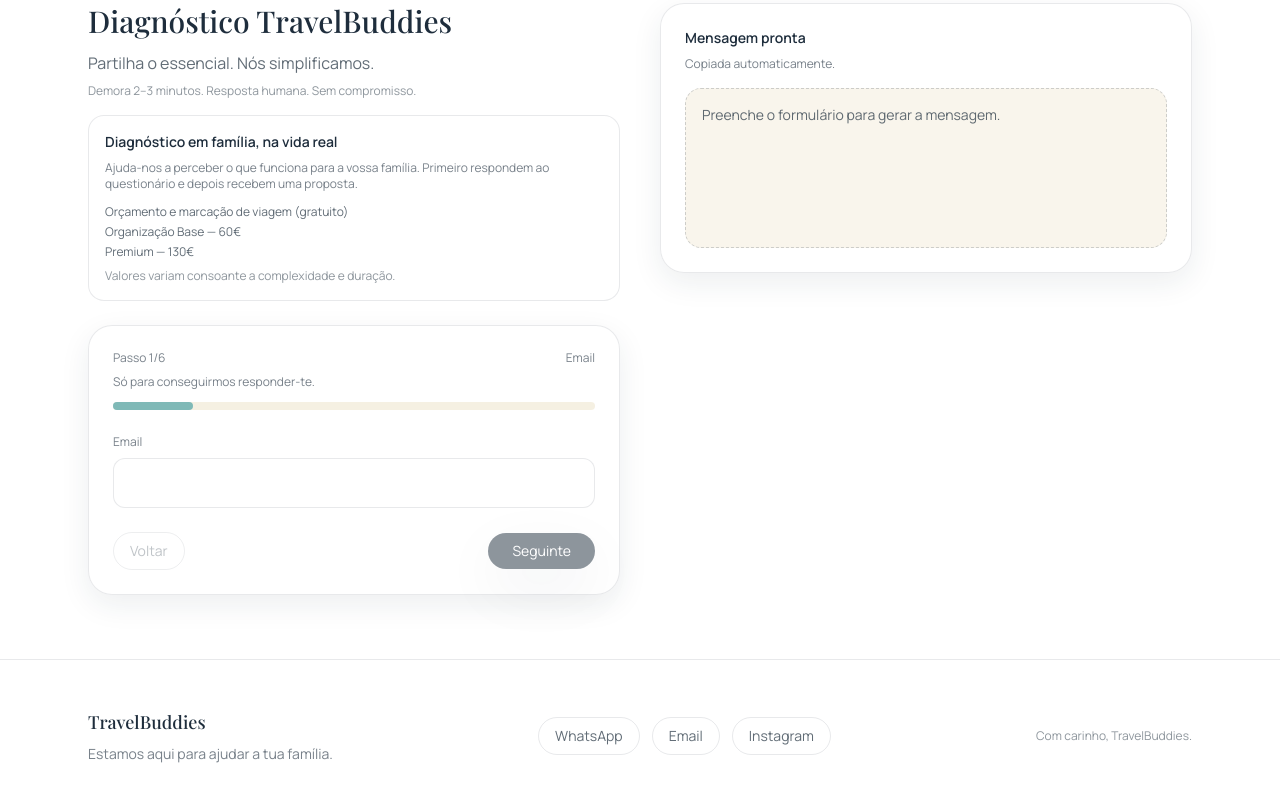
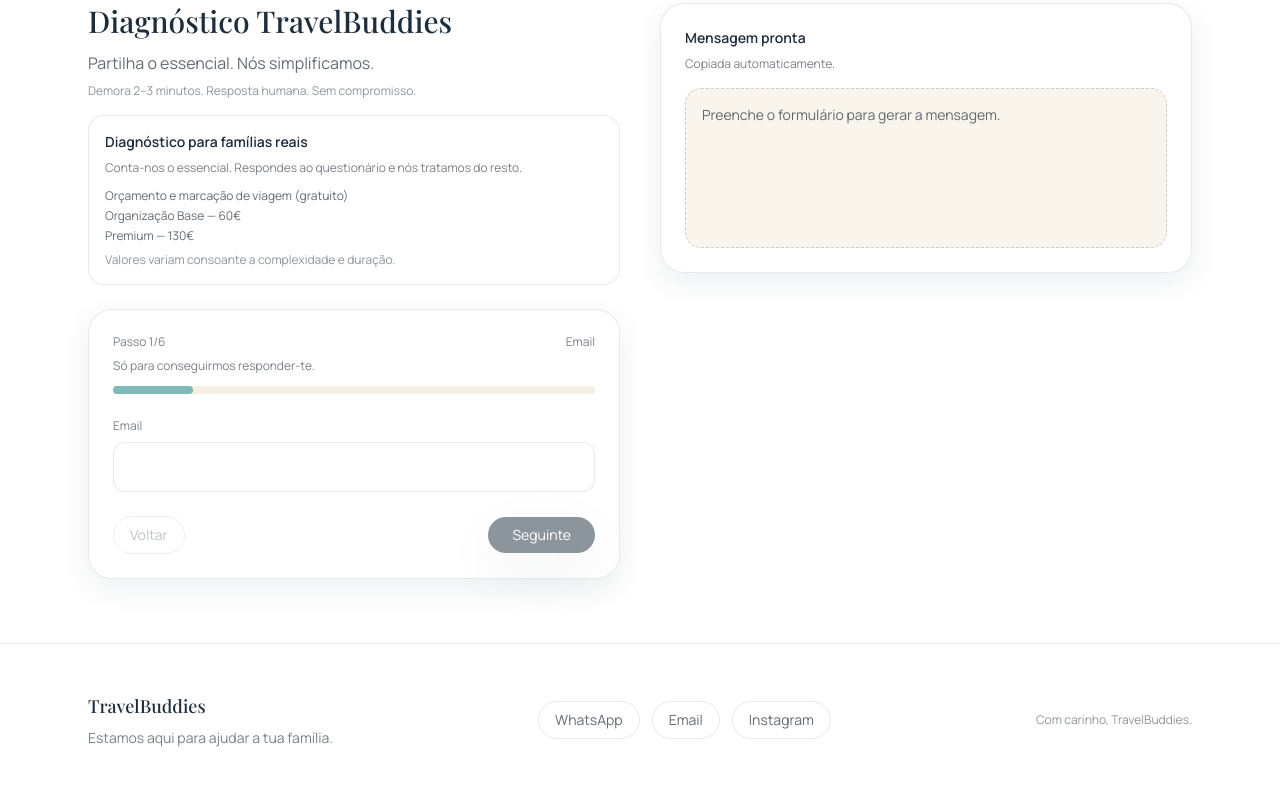
Before and after one commit to cm2pt/travelbuddies-website, a React (Vite) app: page / in a window 1280 px wide. Shown: the part 1920-2722 px from the top of the page. Built offline with nearby package versions, Linux system fonts and the light colour scheme.

Commit message:
Warm up wizard intro copy

```diff
--- a/src/App.jsx
+++ b/src/App.jsx
@@ -70,9 +70,8 @@
     formTitle: 'Diagnóstico TravelBuddies',
     formBody: 'Partilha o essencial. Nós simplificamos.',
     formHint: 'Demora 2–3 minutos. Resposta humana. Sem compromisso.',
-    wizardIntroTitle: 'Diagnóstico em família, na vida real',
-    wizardIntroBody:
-      'Ajuda-nos a perceber o que funciona para a vossa família. Primeiro respondem ao questionário e depois recebem uma proposta.',
+    wizardIntroTitle: 'Diagnóstico para famílias reais',
+    wizardIntroBody: 'Conta-nos o essencial. Respondes ao questionário e nós tratamos do resto.',
     wizardPricingLines: [
       'Orçamento e marcação de viagem (gratuito)',
       'Organização Base — 60€',
```
